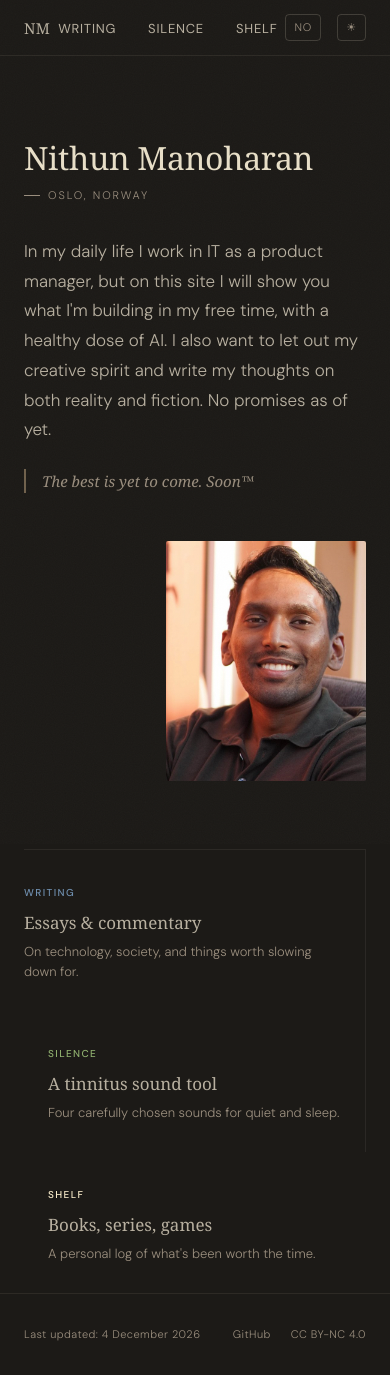
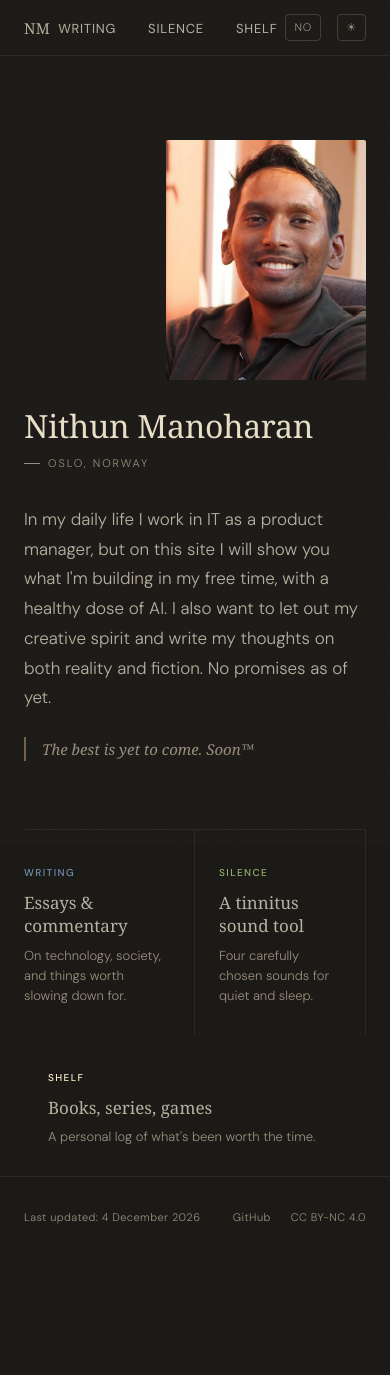
Before and after one commit to nithun96/nithun-website, a React (Vite) app: page / in a window 390 px wide. After the commit the page ends 1258 px from the top, so only its background shows below. Built offline with nearby package versions, Linux system fonts and the light colour scheme.

Commit message:
Fix mobile hero: portrait above text, teasers in 2-col grid on small screens

```diff
--- a/src/sections/Hero.jsx
+++ b/src/sections/Hero.jsx
@@ -83,7 +83,7 @@ export default function Hero() {
         </div>
 
         {/* Portrait column */}
-        <div className="flex flex-col items-end">
+        <div className="hero-portrait flex flex-col items-end">
           <div
             style={{
               width: '100%',
--- a/src/styles/global.css
+++ b/src/styles/global.css
@@ -178,6 +178,14 @@ body::before {
 @media (max-width: 640px) {
   .hero-grid {
     grid-template-columns: 1fr;
+    gap: 28px;
+  }
+  .hero-portrait {
+    order: -1;  /* portrait above text on mobile */
+  }
+  .hero-portrait > div {
+    max-width: 140px;
+    margin: 0;
   }
 }
 
@@ -188,7 +196,10 @@ body::before {
 }
 @media (max-width: 600px) {
   .hero-teasers {
-    grid-template-columns: 1fr;
+    grid-template-columns: repeat(2, 1fr);
+  }
+  .hero-teasers > a:last-child {
+    grid-column: 1 / -1;
   }
 }
 
```
